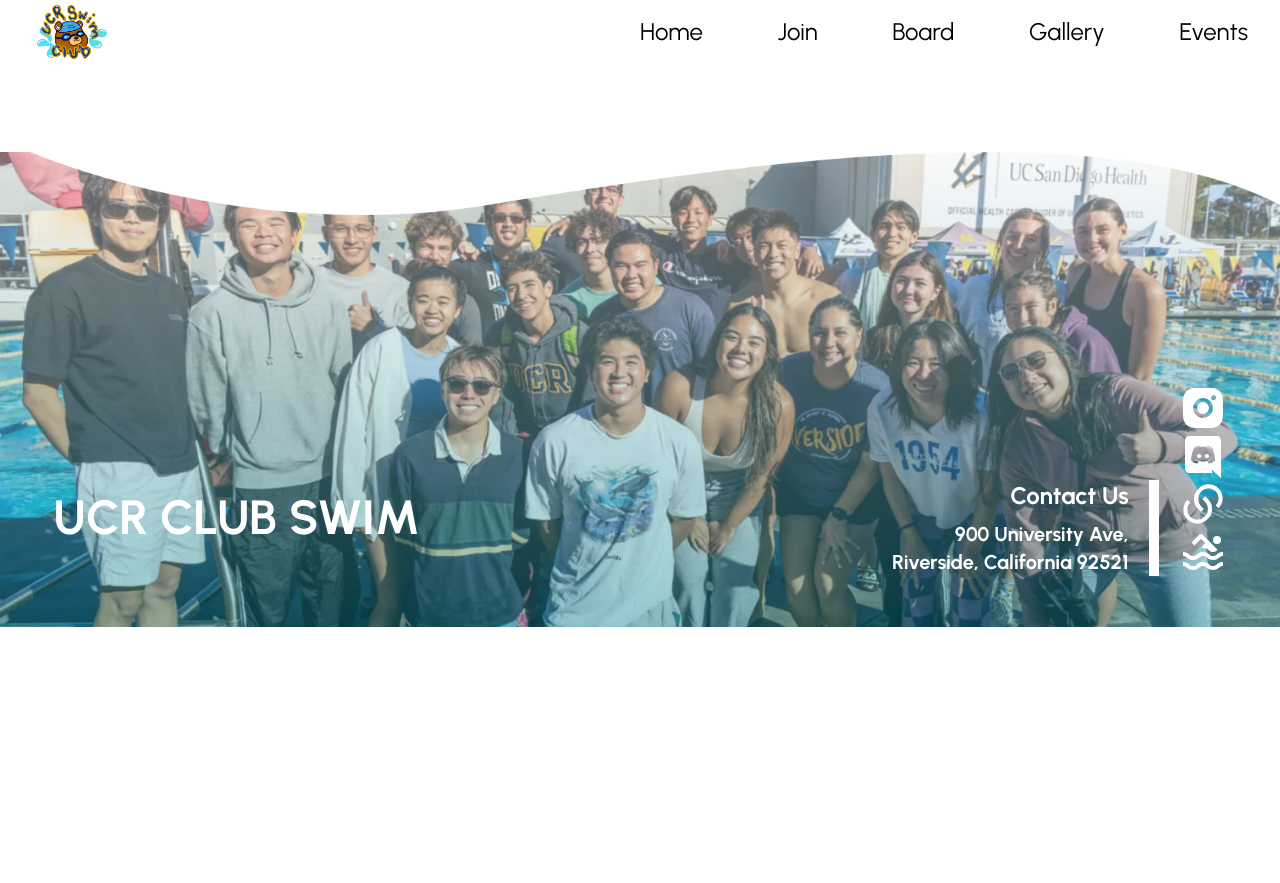
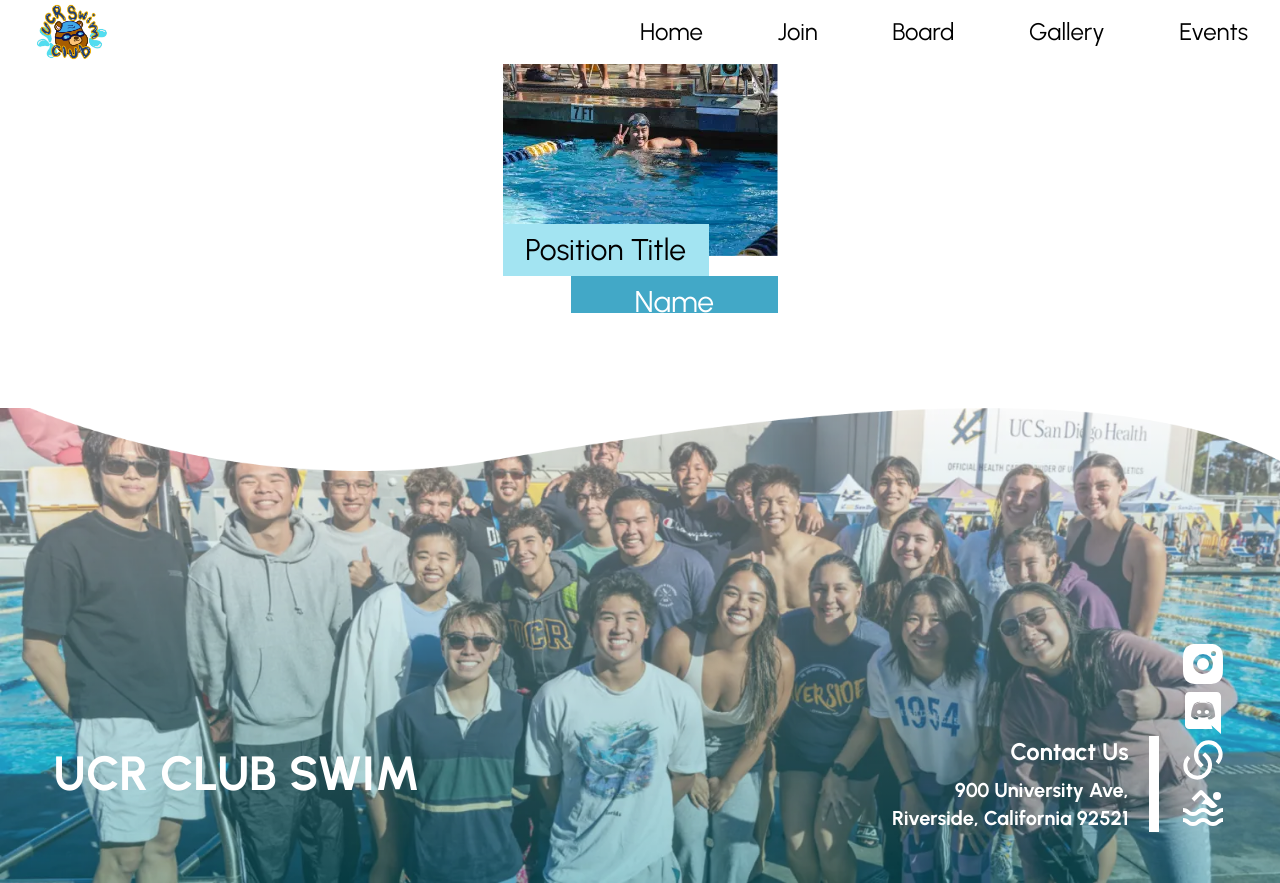
Before and after one commit to acm-ucr/ucr-swim-website, a Next.js app: page /boards in a window 1280 px wide. Before the commit the page ends 800 px from the top, so only its background shows below. Built offline with nearby package versions, Linux system fonts and the light colour scheme.

Commit message:
Implement Board

```diff
--- a/src/app/boards/page.js
+++ b/src/app/boards/page.js
@@ -1,6 +1,10 @@
+import Board from "@/components/board/Board";
+import imageexample from "@/public/board/temp.webp";
+
 const Boards = () => {
   return (
     <div className="w-full flex flex-col items-center">
+      <Board picture={imageexample} position="Position Title" name="Name" />
       <p>Boards</p>
     </div>
   );
--- /dev/null
+++ b/src/components/board/Board.jsx
@@ -0,0 +1,19 @@
+import Image from "next/image";
+
+const Board = ({ picture, name, position }) => {
+  return (
+    <div className="relative">
+      <Image src={picture} />
+      <div className="absolute -bottom-5 w-full">
+        <p className="bg-swim-blue-100 text-3xl text-center font-urbanist w-3/4 p-2">
+          {position}
+        </p>
+        <p className="bg-swim-blue-200 text-3xl text-center text-white font-urbanist w-3/4 p-2 absolute right-0">
+          {name}
+        </p>
+      </div>
+    </div>
+  );
+};
+
+export default Board;
```
